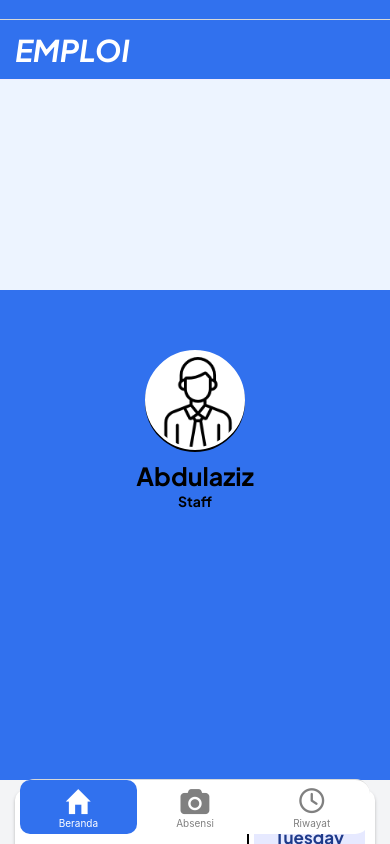
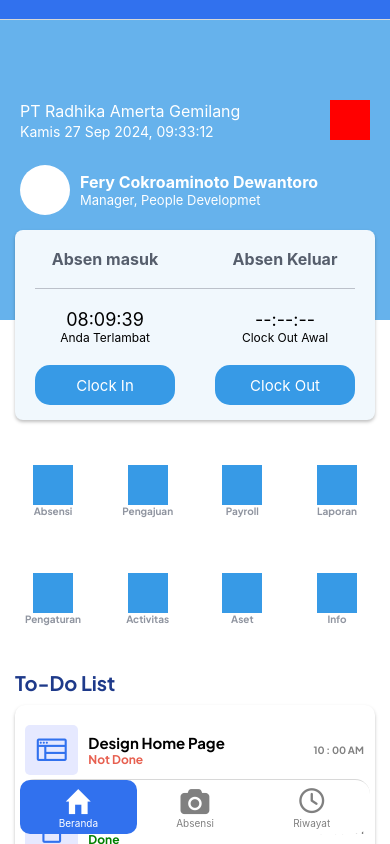
Before and after one commit to zeezo10/hiris, a React Native app in the folder my-app/: screen /Home in a window 390 px wide. Built offline with nearby package versions, Linux system fonts and the light colour scheme.

Commit message:
start home page

```diff
--- a/my-app/component/HomeIcons.js
+++ b/my-app/component/HomeIcons.js
@@ -1,4 +1,4 @@
-import React from 'react'
+import React from "react";
 import {
   StyleSheet,
   Text,
@@ -11,32 +11,29 @@ import {
   Dimensions,
   Image,
 } from "react-native";
-  import { useNavigation } from '@react-navigation/native';
-  import { LinearGradient } from 'expo-linear-gradient';
+import { useNavigation } from "@react-navigation/native";
+import { LinearGradient } from "expo-linear-gradient";
 import * as SplashScreen from "expo-splash-screen";
 import { useFonts } from "expo-font";
 
 SplashScreen.preventAutoHideAsync();
 
-export default function HomeIcons({type}) {
-
-  const navigation = useNavigation()
+export default function HomeIcons({ type }) {
+  const navigation = useNavigation();
   const icons = {
-        Aktivitas : require('../assets/icons/Aktivitas.png'),
-        Absensi : require('../assets/icons/Absensi.png'),
-        Pengumuman : require('../assets/icons/Pengumuman.png'),
-        Pengajuan : require('../assets/icons/Pengajuan.png'),
-        Tugas : require('../assets/icons/Tugas.png'),
-        Reimbursement : require('../assets/icons/Reimbursement.png'),
-        "slip gaji" : require('../assets/icons/slip gaji.png'),
-       "waktu kerja" : require('../assets/icons/waktu kerja.png')
-    }
-
+    Aktivitas: require("../assets/icons/Aktivitas.png"),
+    Absensi: require("../assets/icons/Absensi.png"),
+    Pengumuman: require("../assets/icons/Pengumuman.png"),
+    Pengajuan: require("../assets/icons/Pengajuan.png"),
+    Tugas: require("../assets/icons/Tugas.png"),
+    Reimbursement: require("../assets/icons/Reimbursement.png"),
+    "slip gaji": require("../assets/icons/slip gaji.png"),
+    "waktu kerja": require("../assets/icons/waktu kerja.png"),
+  };
 
   const [fontsLoaded] = useFonts({
-      Jakarta: require('../assets/font/PlusJakartaSans-Bold.ttf'),
-      'Jakarta-Italic': require('../assets/font/PlusJakartaSans-BoldItalic.ttf'),
-
+    Jakarta: require("../assets/font/PlusJakartaSans-Bold.ttf"),
+    "Jakarta-Italic": require("../assets/font/PlusJakartaSans-BoldItalic.ttf"),
   });
 
   React.useEffect(() => {
@@ -52,28 +49,22 @@ export default function HomeIcons({type}) {
     SplashScreen.hideAsync();
   }
 
-
   return (
-    <View style={{ alignItems: "center" ,width:80}}>
-      <LinearGradient
-
-      colors={["#5497f7","#3171ee"]}
-      start={{ x: 0, y: 0 }}
-      end={{ x: 1, y: 1 }}
+      <View
           style={{
-        borderRadius: 100,
-        height: 60,
-        width: 60,
+            backgroundColor:"white",
+            borderRadius: 8,
+            height: 78,
+            width: 76,
             justifyContent: "center",
             alignItems: "center",
             overflow: "hidden",
-        elevation: 5,
+            elevation: 3,
           }}
       >
         <Pressable
-      onPress={() => navigation.navigate("Detail",{type:`${type}`})}
+          onPress={() => navigation.navigate("Detail", { type: `${type}` })}
           style={{
-        borderRadius: 100,
             height: 60,
             width: 60,
             justifyContent: "center",
@@ -81,14 +72,9 @@ export default function HomeIcons({type}) {
             overflow: "hidden",
           }}
         >
-      <Image
-        style={{ height: 30, width: 30 }}
-        source={icons[type]}
-      />
+          <View style={{backgroundColor:"#379AE6FF", height:40 , width:40}}></View>
+      <Text style={{ fontFamily: "Jakarta", fontSize: 10, color:"#9095A0FF" }}>{type}</Text>
         </Pressable>
-
-      </LinearGradient>
-    <Text style={{ fontFamily:"Jakarta", fontSize:10}}>{type}</Text>
       </View>
-  )
+  );
 }
--- a/my-app/component/homepage/BerandaIcons.js
+++ b/my-app/component/homepage/BerandaIcons.js
@@ -1,56 +1,39 @@
-import React from 'react'
-import { View, Text } from 'react-native';
-import { useFonts } from 'expo-font';
+import React from "react";
+import { View, Text } from "react-native";
+import { useFonts } from "expo-font";
 
-import HomeIcons from '../HomeIcons';
-
-
+import HomeIcons from "../HomeIcons";
 
 export default function BerandaIcons() {
   return (
-    <View style={{ gap: 10, width: "100%" }}>
-    <Text
-      style={{
-        fontSize: 20,
-        fontFamily: "Jakarta",
-        color: "#1e3a8a",
-      }}
-    >
-      Beranda
-    </Text>
+    <View style={{ width: "100%" }}>
       <View
         style={{
           height: 230,
           width: "100%",
-        backgroundColor: "white",
-        shadowColor: "#000",
-        shadowOffset: { width: 0, height: 2 },
-        shadowOpacity: 0.25,
-        shadowRadius: 3.5,
-        elevation: 5,
-        borderRadius: 10,
-        justifyContent: "space-around",
+          justifyContent:"center"
         }}
       >
         <View
           style={{
             flexDirection: "row",
             rowGap: 10,
-          justifyContent: "space-evenly",
+            justifyContent: "space-between",
+            rowGap: 30,
             flexWrap: "wrap",
           }}
         >
-        <HomeIcons type={"Aktivitas"} />
           <HomeIcons type={"Absensi"} />
-        <HomeIcons type={"Pengumuman"} />
+          <HomeIcons type={"Pengajuan"} />
+          <HomeIcons type={"Payroll"} />
+          <HomeIcons type={"Laporan"} />
 
-        <HomeIcons type={"Pengajuan"} />
-        <HomeIcons type={"Reimbursement"} />
-        <HomeIcons type={"Tugas"} />
-        <HomeIcons type={"slip gaji"} />
-        <HomeIcons type={"waktu kerja"} />
+          <HomeIcons type={"Pengaturan"} />
+          <HomeIcons type={"Activitas"} />
+          <HomeIcons type={"Aset"} />
+          <HomeIcons type={"Info"} />
         </View>
       </View>
     </View>
-  )
+  );
 }
--- a/my-app/component/homepage/UserInfo.js
+++ b/my-app/component/homepage/UserInfo.js
@@ -1,15 +1,15 @@
 import React from "react";
-import { View, Text, Image, ImageBackground } from "react-native";
+import { View, Text, Image } from "react-native";
 import { useFonts } from "expo-font";
 import { useEffect } from "react";
 
 export default function UserInfo() {
   return (
-    <ImageBackground
-      source={require("../../assets/background/Untitled design.png")}
+    <View
+
       style={{
-        backgroundColor: "#3171ee",
-        height: 210,
+        backgroundColor: "#66B2ECFF",
+        height: 300,
         flex: 2.5,
         justifyContent: "center",
       }}
@@ -46,6 +46,6 @@ export default function UserInfo() {
           <Text style={{ fontFamily: "Jakarta" }}>Staff</Text>
         </View>
       </View>
-    </ImageBackground>
+    </View>
   );
 }
--- a/my-app/component/homepage/UserStatus.js
+++ b/my-app/component/homepage/UserStatus.js
@@ -1,13 +1,17 @@
 import React from "react";
-import { View, Text, Image, Dimensions } from "react-native";
+import { View, Text, Image, Dimensions, Pressable } from "react-native";
 import { AntDesign } from "@expo/vector-icons";
 import { useFonts } from "expo-font";
 
 import { useEffect, useState } from "react";
+import { Button } from "react-native-web";
 
 let hadir = false;
 
 export default function UserStatus() {
+  const screenWidth = Dimensions.get("window").width;
+
+
   const [date, setDate] = useState("");
   const [day, setDay] = useState("");
 
@@ -35,146 +39,46 @@ export default function UserStatus() {
   return (
     <View
       style={{
-        backgroundColor: "white",
-        height: 110,
-        width: "100%",
-        borderRadius: 10,
-        justifyContent: "space-between",
-        padding: 10,
-        flexDirection: "row",
+        backgroundColor: "#F1F8FDFF",
+        height: 190,
+        width:"100%",
+        borderRadius: 8,
         shadowColor: "#000",
         shadowOffset: { width: 0, height: 2 },
         shadowOpacity: 0.25,
         shadowRadius: 3.5,
         elevation: 5,
+        paddingHorizontal:20,
+        paddingBottom:15
       }}
     >
-      <View style={{ flex: 2 }}>
-        <View
-          style={{
-            flexDirection: "row",
-            gap: 5,
-            flex: 1.5,
-            alignItems: "center",
-          }}
-        >
-          <View
-            style={{
-              borderRadius: 100,
-              flexDirection: "row",
-              justifyContent: "center",
-              alignItems: "center",
-            }}
-          >
-            <AntDesign name="checkcircleo" size={30} color="#1e3a8a" />
+      <View style={{display:"flex", flexDirection:"row",alignItems:"center",justifyContent:"space-between", borderBottomWidth:1,borderColor:"#BCC1CAFF", flex:1.5, gap:40}}>
+        <Text style={{fontSize:16, fontWeight:"bold", color:"#565E6CFF", flex:1, textAlign:"center",}}>Absen masuk</Text>
+        <Text style={{fontSize:16 ,fontWeight:"bold", color:"#565E6CFF",flex:1, textAlign:"center"}}>Absen Keluar</Text>
+      </View>
+
+      <View style={{display:"flex", flexDirection:"row",justifyContent:"space-between", height:40, flex:3, gap:40}}>
+        <View style={{ fontWeight:"bold", color:"#565E6CFF", display:"flex", flex:1, alignItems:"center", justifyContent:"space-between"}}>
+          <View style={{fontSize:16,flex:1, display:"flex" , alignItems:"center", justifyContent:"center", }}>
+
+          <Text style={{fontSize:18}}>08:09:39</Text>
+          <Text style={{fontSize:12}}>Anda Terlambat</Text>
           </View>
-          <Text
-            style={{
-              fontSize: 20,
-              fontFamily: "Jakarta",
-              color: "#1e3a8a",
-              marginTop: -6,
-            }}
-          >
-            Status
-          </Text>
+
+          <Pressable style={{height:40,width:"100%", backgroundColor:"#379AE6FF", borderRadius:15, justifyContent:"center" , alignItems:"center"}}><Text style={{color:"white" , fontSize:15}}>Clock In</Text></Pressable>
         </View>
-        {hadir ? (
-          <View style={{ flex: 2 }}>
-            <Text
-              style={{
-                color: "grey",
-                fontSize: 20,
-                fontWeight: "bold",
-              }}
-            >
-              Hadir
-            </Text>
+        <View style={{ fontWeight:"bold", color:"#565E6CFF", display:"flex", flex:1, alignItems:"center", justifyContent:"space-between"}}>
+          <View style={{fontSize:16,flex:1, display:"flex" , alignItems:"center", justifyContent:"center", }}>
+
+          <Text style={{fontSize:18}}>--:--:--</Text>
+          <Text style={{fontSize:12}}>Clock Out Awal</Text>
           </View>
-        ) : (
-          <View
-            style={{
-              borderRadius: 5,
-              flex: 2,
-            }}
-          >
-            <Text
-              style={{
-                color: "grey",
-                fontSize: 20,
-                fontFamily: "Jakarta",
-              }}
-            >
-              Belum Hadir
-            </Text>
-            <View
-              style={{
-                flexDirection: "row",
-                gap: 5,
-                alignItems: "center",
-              }}
-            >
-              <Text
-                style={{
-                  backgroundColor: "#e76050",
-                  color: "white",
-                  padding: 2,
-                  borderRadius: 5,
-                  paddingRight: 5,
-                  fontSize: 12,
-                  textAlign: "center",
-                  fontFamily: "Jakarta",
-                }}
-              >
-                Maksimal Keterlambatan
-              </Text>
-              <View
-                style={{
-                  flexDirection: "row",
-                  alignItems: "center",
-                  gap: 3,
-                }}
-              >
-                <Image
-                  source={require("../../assets/icons/black/clock.png")}
-                  style={{ height: 15, width: 15 }}
-                />
-                <Text style={{ fontWeight: "bold", color: "#1e3a8a" }}>
-                  09:05
-                </Text>
-              </View>
-            </View>
-          </View>
-        )}
+
+          <Pressable style={{height:40,width:"100%", backgroundColor:"#379AE6FF", borderRadius:15,justifyContent:"center" , alignItems:"center"}}><Text style={{color:"white" , fontSize:15}}>Clock Out</Text></Pressable>
+        </View>
       </View>
-      <View
-        style={{
-          height: "100%",
-          borderWidth: 1.4,
-          borderRadius: 100,
-          marginRight: 5,
-        }}
-      ></View>
-      <View
-        style={{
-          alignItems: "center",
-          justifyContent: "center",
-          backgroundColor: "#E6E9FF",
-          borderRadius: 5,
-          flex: 1,
-        }}
-      >
-        <Text
-          style={{
-            fontSize: 17,
-            color: "#1e3a8a",
-            fontFamily: "Jakarta",
-          }}
-        >
-          {day}
-        </Text>
-        <Text style={{ color: "#1e3a8a" }}>{date}</Text>
-      </View>
+
+
     </View>
   );
 }
--- a/my-app/pages/Home.js
+++ b/my-app/pages/Home.js
@@ -1,5 +1,5 @@
 import { useEffect } from "react";
-import { View, ScrollView, Dimensions } from "react-native";
+import { View, ScrollView, Dimensions, Text } from "react-native";
 
 import TopBar from "../component/allpages/TopBar";
 import { useFonts } from "expo-font";
@@ -18,8 +18,7 @@ export default function Home({ navigation }) {
 
   const [loaded, error] = useFonts({
     Jakarta: require("../assets/font/PlusJakartaSans-Bold.ttf"),
-    'Jakarta-Italic': require('../assets/font/PlusJakartaSans-BoldItalic.ttf'),
-
+    "Jakarta-Italic": require("../assets/font/PlusJakartaSans-BoldItalic.ttf"),
   });
 
   useEffect(() => {
@@ -33,15 +32,81 @@ export default function Home({ navigation }) {
   }
 
   return (
-    <View style={{ flex: 1 }}>
-      <TopBar />
+    <View style={{ width: screenWidth }}>
+      <ScrollView>
+        {/* <UserInfo /> */}
+        <View
+          style={{
+            backgroundColor: "#66B2ECFF",
+            height: 300,
+            paddingTop: 70,
+            paddingHorizontal: 20,
+          }}
+        >
+          <View
+            style={{
+              display: "flex",
+              flexDirection: "row",
+              alignItems: "center",
+              justifyContent: "space-between",
+            }}
+          >
+            <View
+              style={{
+                height: 60,
+                gap: 2,
+                justifyContent: "center",
+              }}
+            >
+              <Text style={{ color: "white", fontSize: 16 }}>
+                PT Radhika Amerta Gemilang
+              </Text>
+              <Text style={{ color: "white", fontSize: 14 }}>
+                Kamis 27 Sep 2024, 09:33:12
+              </Text>
+            </View>
 
-      <ScrollView>
-        <UserInfo />
+            <View
+              style={{ height: 40, width: 40, backgroundColor: "red" }}
+            ></View>
+          </View>
+
+          <View
+            style={{
+              height: 80,
+              display: "flex",
+              flexDirection: "row",
+              alignItems: "center",
+              gap: 10,
+
+            }}
+          >
+            <View
+              style={{
+                backgroundColor: "white",
+                height: 50,
+                width: 50,
+                borderRadius: 100,
+                display: "flex",
+                justifyContent: "center",
+              }}
+            ></View>
+            <View>
+              <Text
+                style={{ color: "white", fontSize: 16, fontWeight: "bold" }}
+              >
+                Fery Cokroaminoto Dewantoro
+              </Text>
+              <Text style={{ color: "white", fontSize: 13 }}>
+                Manager, People Developmet
+              </Text>
+            </View>
+          </View>
+        </View>
 
         <View
           style={{
-            backgroundColor: "#F3F4F6",
+            backgroundColor: "white",
             flex: 3,
             alignItems: "center",
           }}
@@ -58,15 +123,27 @@ export default function Home({ navigation }) {
               padding: 10,
             }}
           >
-            <UserStatus />
-
-            <BerandaIcons />
-
+            <View
+              style={{
+                marginTop: -100,
+                width: screenWidth,
+                paddingHorizontal: 15,
+              }}
+            >
+              <UserStatus />
+            </View>
+            <View
+              style={{
+                width: screenWidth,
+                paddingHorizontal: 15,
+              }}
+            >
+              <BerandaIcons />
+            </View>
             <Todo />
 
             <Pengumuman />
 
-            <SaldoCuti />
 
             <View style={{ height: 150 }}></View>
           </View>
--- a/my-app/pages/LoadingPage.js
+++ b/my-app/pages/LoadingPage.js
@@ -1,10 +1,31 @@
-import React from "react";
-import { Text, View, StyleSheet } from "react-native";
+import React, { useEffect } from "react";
+import { Text, View, StyleSheet, Dimensions ,ActivityIndicator } from "react-native";
+import * as SplashScreen from "expo-splash-screen";
+import { useFonts } from "expo-font";
 
 export default function LoadingPage() {
+
+  const screenWidth = Dimensions.get("window").width;
+
+  const [fontsLoaded] = useFonts({
+    "ABeeZee-Bold": require("../assets/font/ABeeZee Bold.ttf"),
+  });
+
+  useEffect(() => {
+    async function prepare() {
+      await SplashScreen.preventAutoHideAsync();
+    }
+    prepare();
+  }, []);
+
+  if (!fontsLoaded) {
+    return <ActivityIndicator />;
+  } else {
+    SplashScreen.hideAsync();
+  }
   return (
     <View style={styles.container}>
-      <Text style={styles.title}>Persona</Text>
+      <Text style={styles.title}>persona</Text>
     </View>
   );
 }
@@ -18,7 +39,7 @@ const styles = StyleSheet.create({
   },
   title: {
     fontSize: 50,
-    fontWeight: "bold",
+   fontFamily:"ABeeZee-Bold",
     color: "white",
   },
 });
--- a/my-app/pages/Login.js
+++ b/my-app/pages/Login.js
@@ -73,6 +73,10 @@ export default function Login() {
     }
     if (emailInput === validEmail && password === validPassword) {
       setSuccessLogin(true);
+
+      //temp ------
+
+
     }
   };
 
```
Also changed, not shown: my-app/App.js (+9 -9 lines). Lines whose indentation alone changed are shown as unchanged.
